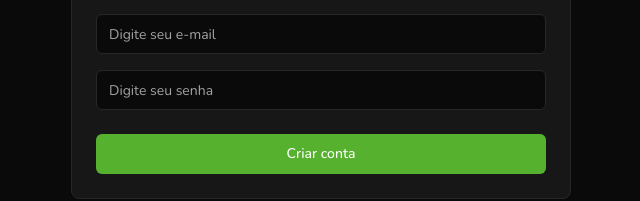
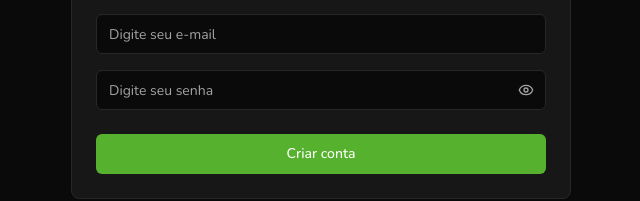
Before and after one commit to kleyton-ferreira/Dashboard-finance, a React (Vite) app: page /signup in a window 1280 px wide. Shown: the part 373-574 px from the top of the page, without its empty margins (319-959 px from the left). Built offline with nearby package versions, Linux system fonts and the light colour scheme.

Commit message:
feat: add password input with visibility change

```diff
--- a/src/pages/signup.jsx
+++ b/src/pages/signup.jsx
@@ -1,4 +1,4 @@
-import React from 'react'
+import React, { useState } from 'react'
 import { Button } from '@/components/ui/button'
 import { Input } from '@/components/ui/input'
 import {
@@ -10,8 +10,11 @@
   CardFooter,
 } from '@/components/ui/card'
 import { Link } from 'react-router'
+import { EyeIcon, EyeOffIcon } from 'lucide-react'
 
 const SignUp = () => {
+  const [passwordIsVisible, setPasswordIsVisible] = useState(false)
+
   return (
     <div className="flex h-screen w-screen flex-col items-center justify-center gap-3">
       <Card className="w-[500px]">
@@ -23,7 +26,19 @@
           <Input placeholder="Digite seu nome" />
           <Input placeholder="Digite seu sobrenome" />
           <Input placeholder="Digite seu e-mail" />
-          <Input type="password" placeholder="Digite seu senha" />
+          <div className="relative">
+            <Input
+              type={passwordIsVisible ? 'text' : 'password'}
+              placeholder="Digite seu senha"
+            />
+            <Button
+              variant="ghost"
+              className="absolute right-0 top-0 my-1 mr-1 h-8 w-8 text-muted-foreground"
+              onClick={() => setPasswordIsVisible((prev) => !prev)}
+            >
+              {passwordIsVisible ? <EyeOffIcon /> : <EyeIcon />}
+            </Button>
+          </div>
         </CardContent>
         <CardFooter>
           <Button className="w-full">Criar conta</Button>
```
